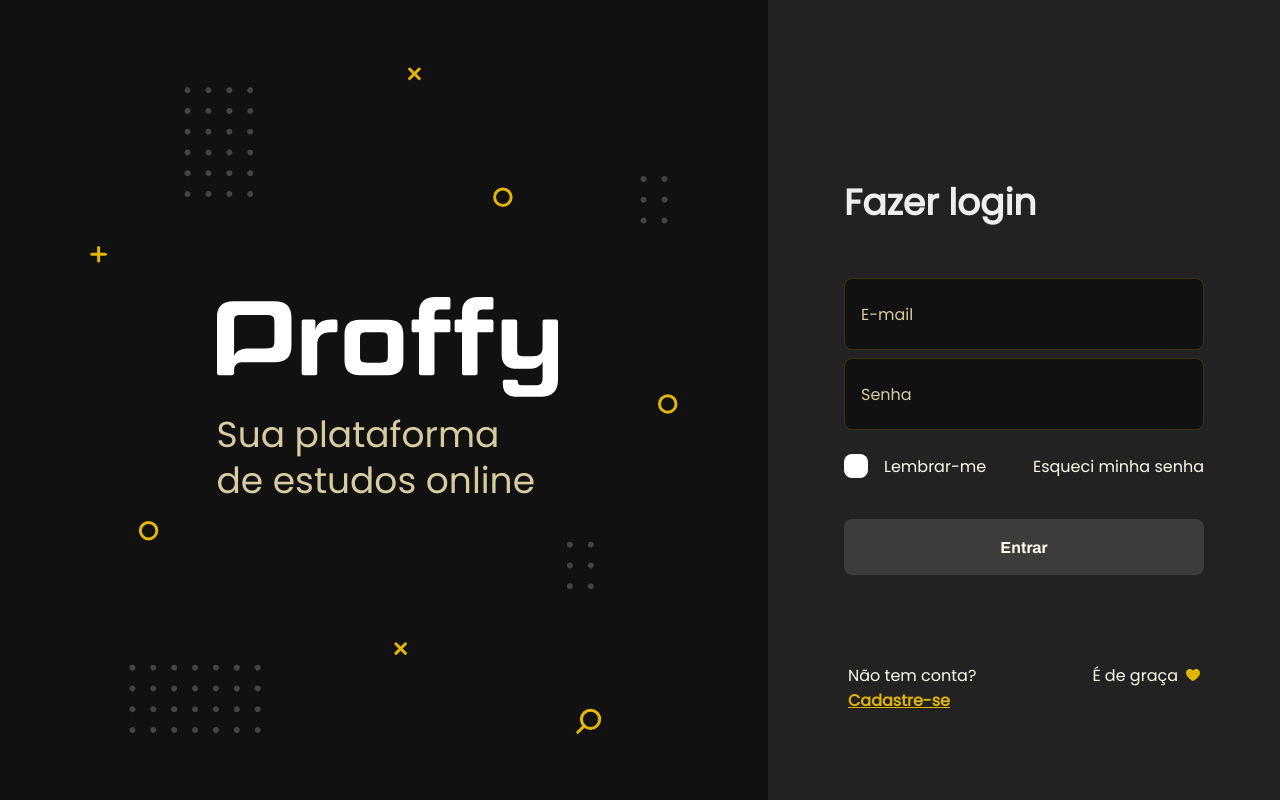
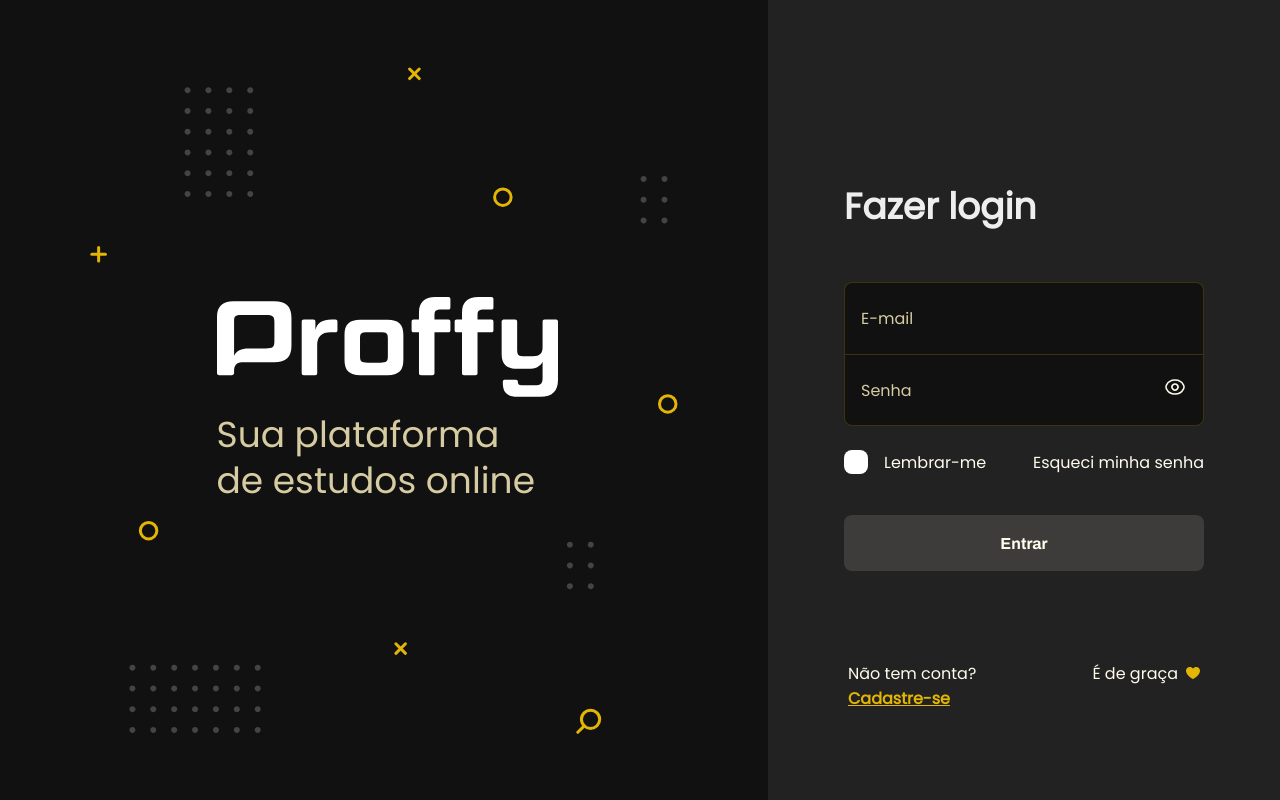
Before and after one commit to Eduardo-SO/Proffy, a React (Create React App) app in the folder web/: page / in a window 1280 px wide. Built offline with nearby package versions, Linux system fonts and the light colour scheme.

Commit message:
Add switch to password visibility

```diff
--- a/web/src/components/Input/index.tsx
+++ b/web/src/components/Input/index.tsx
@@ -5,18 +5,30 @@ import React, {
   useState,
 } from 'react';
 
+import seePassword from '../../assets/images/icons/see-password.svg';
+
 import { Container } from './styles';
 
 interface InputProps extends InputHTMLAttributes<HTMLInputElement> {
   name: string;
   label: string;
+  customClass?: string;
+  isPassword?: boolean;
 }
 
-const Input: React.FC<InputProps> = ({ label, name, ...rest }) => {
+const Input: React.FC<InputProps> = ({
+  label,
+  name,
+  customClass,
+  type,
+  ...rest
+}) => {
   const inputRef = useRef<HTMLInputElement>(null);
 
   const [isFocused, setIsFocused] = useState(false);
   const [isFilled, setIsFilled] = useState(false);
+  const [isVisible, setIsVisible] = useState(false);
+  const [inputType, setInputType] = useState(type);
 
   const handleInputBlur = useCallback(() => {
     setIsFocused(false);
@@ -24,16 +36,41 @@ const Input: React.FC<InputProps> = ({ label, name, ...rest }) => {
     setIsFilled(!!inputRef.current?.value);
   }, []);
 
+  const toggleVisibility = useCallback(() => {
+    setIsVisible(!isVisible);
+
+    if (isVisible) {
+      setInputType('text');
+      return;
+    }
+
+    setInputType('password');
+  }, [isVisible]);
+
   return (
-    <Container isFocused={isFocused} isFilled={isFilled}>
+    <Container
+      className={customClass}
+      isFocused={isFocused}
+      isFilled={isFilled}
+    >
+      <div className="input-block">
+        <label htmlFor={name}>{label}</label>
+
         <input
           onFocus={() => setIsFocused(true)}
           onBlur={handleInputBlur}
           id={name}
           ref={inputRef}
+          type={inputType}
           {...rest}
         />
-      <label htmlFor={name}>{label}</label>
+      </div>
+
+      {type === 'password' && (
+        <button type="button" onClick={toggleVisibility}>
+          <img src={seePassword} alt="Ver senha" />
+        </button>
+      )}
     </Container>
   );
 };
--- a/web/src/components/Input/styles.ts
+++ b/web/src/components/Input/styles.ts
@@ -7,7 +7,7 @@ interface ContainerProps {
 
 export const Container = styled.div<ContainerProps>`
   display: flex;
-  flex-direction: column;
+  align-items: center;
   justify-content: center;
   position: relative;
 
@@ -20,33 +20,48 @@ export const Container = styled.div<ContainerProps>`
   background: var(--color-input-background);
   border: 1px solid var(--color-line-in-white);
 
-  label {
-    position: absolute;
+  .input-block {
+    flex: 1;
+    position: relative;
 
-    width: 100%;
+    display: flex;
+    flex-direction: column;
+    justify-content: center;
 
-    pointer-events: none;
     transition: all 0.4s ease;
+
+    label {
+      position: absolute;
+      width: 100%;
+
+      transition: all 0.4s ease;
+    }
+
+    input {
+      border: none;
+      background: none;
+
+      font: 1.6rem Archivo;
+    }
   }
 
-  input {
+  button {
+    border: none;
     background: none;
-    border: none;
 
-    font: 1.6rem Archivo;
-    transition: all 0.4s ease;
+    cursor: pointer;
   }
 
   &:focus-within::after {
     content: '';
 
     position: absolute;
-    left: 1.6rem;
-    right: 1.6rem;
-    bottom: 0;
+    left: 0;
+    top: 1.6rem;
+    bottom: 1.6rem;
 
-    width: calc(100% - 3.2rem);
-    height: 2px;
+    width: 2px;
+    height: calc(100% - 3.2rem);
 
     background: var(--color-secondary);
   }
@@ -54,11 +69,11 @@ export const Container = styled.div<ContainerProps>`
   &:focus-within {
     label {
       font-size: 1.2rem;
-
       transform: translateY(-1rem);
     }
 
     input {
+      opacity: 1;
       transform: translateY(1rem);
     }
   }
@@ -67,13 +82,13 @@ export const Container = styled.div<ContainerProps>`
     props.isFilled &&
     css`
       label {
-        opacity: 0;
+        font-size: 1.2rem;
+        transform: translateY(-1rem);
       }
 
-      &:focus-within {
-        input {
-          transform: translateY(0);
-        }
+      input {
+        opacity: 1;
+        transform: translateY(1rem);
       }
     `}
 `;
--- a/web/src/pages/SignIn/index.tsx
+++ b/web/src/pages/SignIn/index.tsx
@@ -38,9 +38,21 @@ const SignIn: React.FC = () => {
           <h1>Fazer login</h1>
 
           <form action="">
-            <Input type="email" name="email" label="E-mail" required />
+            <Input
+              type="email"
+              name="email"
+              customClass="first-input"
+              label="E-mail"
+              required
+            />
 
-            <Input type="password" name="password" label="Senha" required />
+            <Input
+              type="password"
+              name="password"
+              customClass="last-input"
+              label="Senha"
+              required
+            />
 
             <FormOptions>
               <Checkbox />
--- a/web/src/pages/SignIn/styles.ts
+++ b/web/src/pages/SignIn/styles.ts
@@ -75,7 +75,17 @@ export const FormContainer = styled.div`
 
     margin-top: 4rem;
 
-    button {
+    .first-input {
+      border-bottom: 0;
+      border-radius: 8px 8px 0 0;
+    }
+
+    .last-input {
+      margin-top: 0;
+      border-radius: 0 0 8px 8px;
+    }
+
+    button[type='submit'] {
       height: 5.6rem;
 
       margin-top: 4rem;
```
Also changed, not shown: web/src/assets/images/icons/see-password.svg (added). Lines whose indentation alone changed are shown as unchanged.
